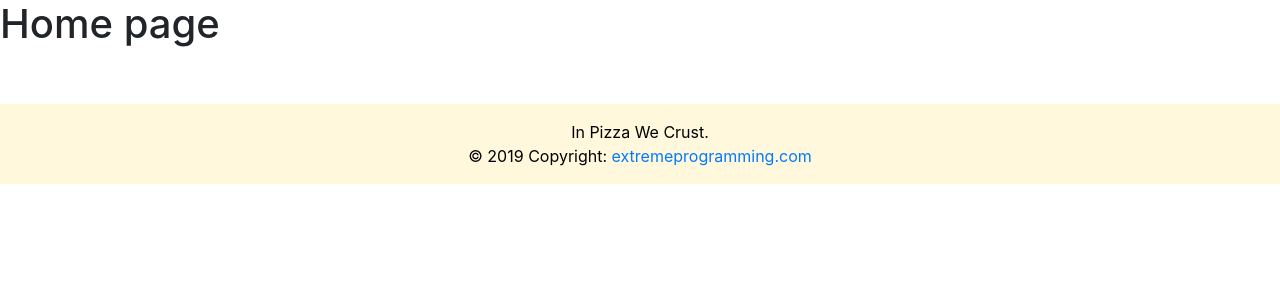
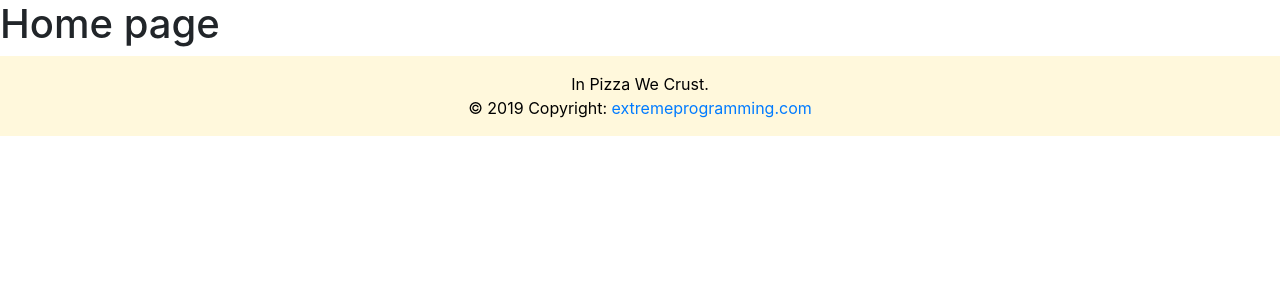
Before and after one commit to thejungwon/docker-webapp-django, a Django app: page /en/ in a window 1280 px wide. Shown: the part 72-372 px from the top of the page. Run offline with Django 3.2, Linux system fonts and the light colour scheme; data that the repository does not hold is empty; parts of the project's set-up code (start-up, migrations or seed data) failed here and were passed over; some libraries are stand-ins or nearby versions.

Commit message:
M: fixed footer padding

```diff
--- a/src/static/css/album.css
+++ b/src/static/css/album.css
@@ -28,8 +28,8 @@
 }
 
 footer {
-  padding-top: 3rem;
-  padding-bottom: 3rem;
+  padding-top: 0rem !important;
+  padding-bottom: 0rem !important;
 }
 
 footer p {
```
